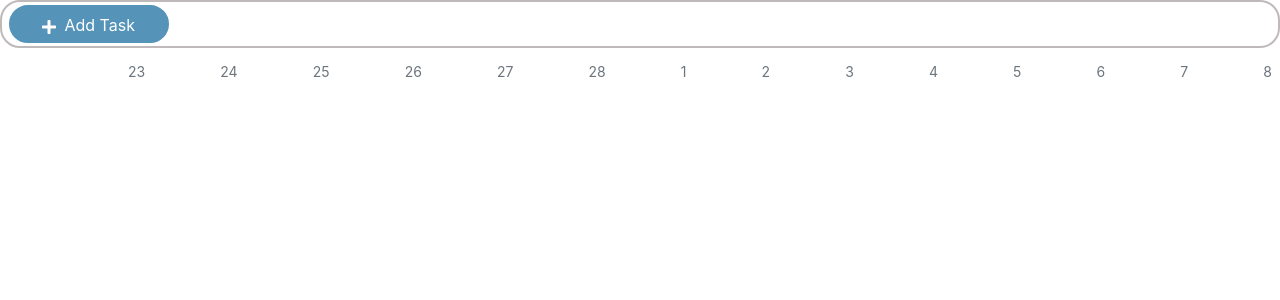
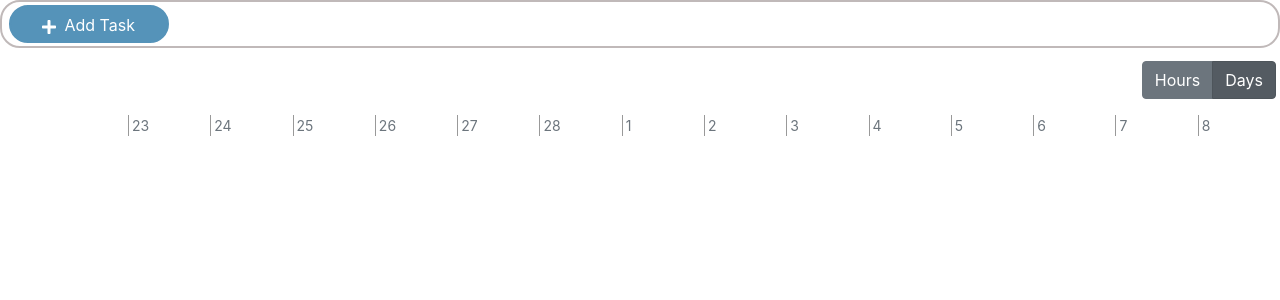
Before and after one commit to CaioCamatta/Lite-PM-frontend, a Next.js app in the folder lite-pm/: page /components/Timeline in a window 1280 px wide. Shown: the top 300 px of the page. Built offline with nearby package versions, Linux system fonts and the light colour scheme.

Commit message:
Fix timeline ticks, add auxiliary vertical bars, add day/hour button

```diff
--- a/lite-pm/pages/components/Timeline.js
+++ b/lite-pm/pages/components/Timeline.js
@@ -44,13 +44,14 @@ export default class Timeline extends Component {
     return Math.round(timestamp / (3600 * 1000)) * 3600 * 1000;
   }
 
-  roundToNearestDate(timestamp) {
+  getDateAtMidnight(timestamp) {
     // Round milliseconds timestamp to nearest date at midnight
-    return Math.round(timestamp / (60 * 60 * 24 * 1000)) * 60 * 60 * 24 * 1000;
+    return new Date(new Date(timestamp).toDateString()).getTime();
   }
 
   calculateTimeTicks = (offset) => {
     let timeTicks = [];
+    let timeTicksTimestamps = [];
     let rightTimestamp, leftTimestamp;
 
     if (this.state.timelineScope == "hour") {
@@ -68,6 +69,7 @@ export default class Timeline extends Component {
       var currTime = leftTimestamp;
 
       while (currTime < rightTimestamp) {
+        timeTicksTimestamps.push(new Date(currTime).getTime());
         timeTicks.push(new Date(currTime).getHours());
         currTime += THREE_HOURS;
       }
@@ -75,10 +77,10 @@ export default class Timeline extends Component {
       // When timelineScope is set to Hours, timeline will span two weeks
       const WEEK = 1000 * 60 * 60 * 24 * 7;
 
-      leftTimestamp = this.roundToNearestDate(
+      leftTimestamp = this.getDateAtMidnight(
         Math.round(Date.now() - WEEK) + offset
       ); // Round to nearest hour
-      rightTimestamp = this.roundToNearestDate(
+      rightTimestamp = this.getDateAtMidnight(
         Math.round(Date.now() + WEEK) + offset
       ); // Round to nearest hour
       const ONE_DAY = 1000 * 60 * 60 * 24;
@@ -87,11 +89,12 @@ export default class Timeline extends Component {
 
       while (currTime < rightTimestamp) {
         timeTicks.push(new Date(currTime).getDate());
+        timeTicksTimestamps.push(new Date(currTime).getTime());
         currTime += ONE_DAY;
       }
     }
 
-    return [timeTicks, leftTimestamp, rightTimestamp];
+    return [timeTicks, leftTimestamp, rightTimestamp, timeTicksTimestamps];
   };
 
   onMouseDown = (e) => {
@@ -119,10 +122,17 @@ export default class Timeline extends Component {
     }
   };
 
+  changeTimelineScope = (scope) => {
+    this.setState({ timelineScope: scope });
+  };
+
   render() {
-    const [timeTicks, leftTimestamp, rightTimestamp] = this.calculateTimeTicks(
-      this.state.offset
-    );
+    const [
+      timeTicks,
+      leftTimestamp,
+      rightTimestamp,
+      timeTicksTimestamps,
+    ] = this.calculateTimeTicks(this.state.offset);
     const currentRelativeTime =
       ((Date.now() - leftTimestamp) * 100) / (rightTimestamp - leftTimestamp);
 
@@ -154,10 +164,31 @@ export default class Timeline extends Component {
             onClick={this.props.addTaskModal}
             assignee={-1}
           >
-            <FontAwesomeIcon icon={faPlus} className="mr-2 align-middle" width={18}/>
+            <FontAwesomeIcon
+              icon={faPlus}
+              className="mr-2 align-middle"
+              width={18}
+            />
             Add Task
           </Button>
         </div>
+
+        <ButtonGroup className="ml-auto mb-3 mr-1 float-right">
+          <Button
+            color="secondary"
+            onClick={() => this.changeTimelineScope("hour")}
+            active={this.state.timelineScope === "hour"}
+          >
+            Hours
+          </Button>
+          <Button
+            color="secondary"
+            onClick={() => this.changeTimelineScope("day")}
+            active={this.state.timelineScope === "day"}
+          >
+            Days
+          </Button>
+        </ButtonGroup>
 
         <div
           ref={this.ref}
@@ -166,8 +197,8 @@ export default class Timeline extends Component {
           onMouseMove={this.onMouseMove}
           data-heigth="100px"
           left="12%"
-          style={{ cursor: "grabbing" }}
-          className={`w-100 pr-2 d-flex justify-content-between position-relative text-muted small mb-2 ${styles.timeTicks}`}
+          style={{ cursor: "grabbing", height: "18px" }}
+          className={`w-100 pr-0 d-flex justify-content-between position-relative text-muted small mb-2 ${styles.timeTicks}`}
         >
           <span
             className="d-inline-block position-absolute"
@@ -178,8 +209,24 @@ export default class Timeline extends Component {
               left: `${currentRelativeTime}%`,
             }}
           ></span>
-          {timeTicks.map((tick, index) => {
-            return <span key={index}>{tick}</span>;
+          {timeTicksTimestamps.map((tick, index) => {
+            const relativePosition =
+              ((tick - leftTimestamp) * 100) / (rightTimestamp - leftTimestamp);
+            return (
+              <span
+                className="d-inline-block position-absolute"
+                style={{
+                  height: 19 + 5 + 50.7 * this.props.project?.Member.length,
+                  width: 1,
+                  background: "#00000066",
+                  left: `${relativePosition}%`,
+                  zIndex: "-2",
+                }}
+                key={index}
+              >
+                <span className="p-1">{timeTicks[index]}</span>
+              </span>
+            );
           })}
         </div>
         <div>
```
